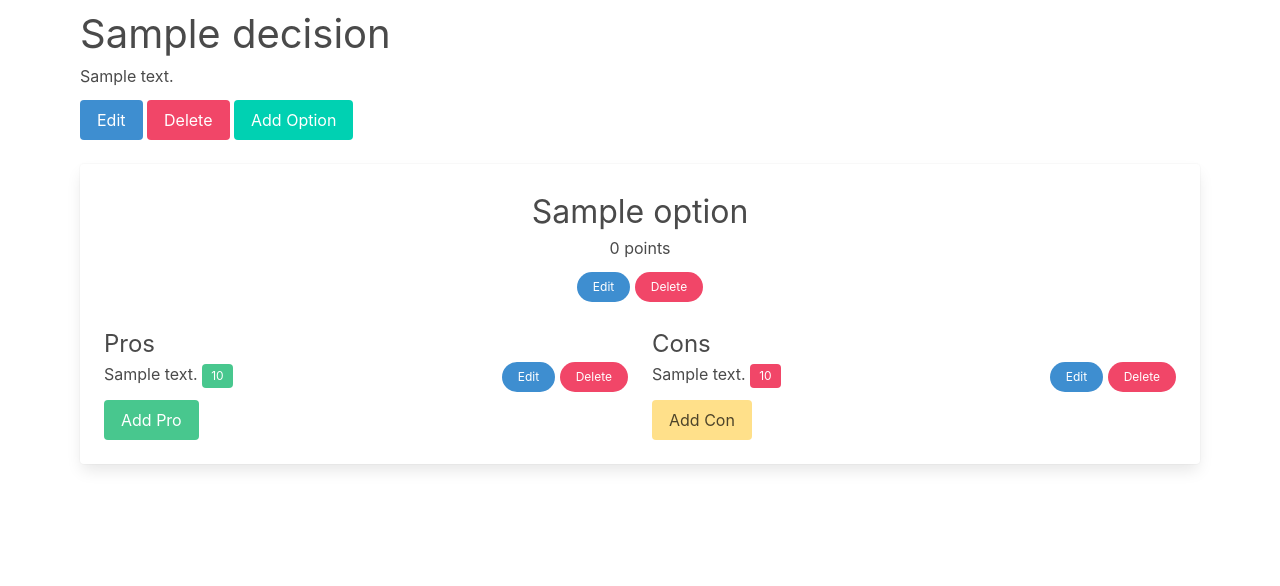
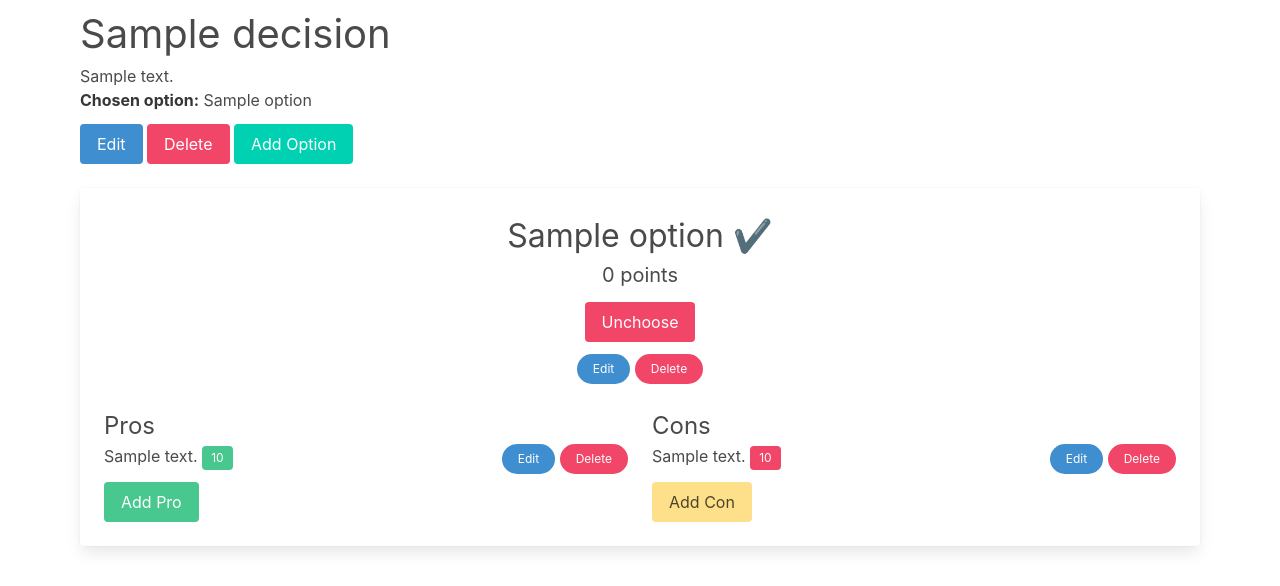
Before and after one commit to bgaudino/procon, a Django app: page /decisions/1/ in a window 1280 px wide. Shown: the part 52-638 px from the top of the page. Run offline with Django 4.2, Linux system fonts and the light colour scheme; a user stored in the database is signed in; tables that the repository leaves empty hold one stand-in row (values such as "Sample post"); parts of the project's set-up code (start-up, migrations or seed data) failed here and were passed over.

Commit message:
Add choose and unchoose feature

```diff
--- /dev/null
+++ b/core/utils.py
@@ -0,0 +1,5 @@
+def get_object_or_none(model, **kwargs):
+    try:
+        return model.objects.get(**kwargs)
+    except model.DoesNotExist:
+        return None
--- a/decisions/urls.py
+++ b/decisions/urls.py
@@ -19,6 +19,7 @@ urlpatterns = [
         views.OptionDeleteView.as_view(),
         name="options_delete",
     ),
+    path("options/<int:pk>/choose/", views.OptionChooseView.as_view(), name="options_choose"),
     path("pros/create/", views.NewProView.as_view(), name="pros_create"),
     path("cons/create/", views.NewConView.as_view(), name="cons_create"),
     path("pros/<int:pk>/delete/", views.ProDeleteView.as_view(), name="pros_delete"),
--- a/decisions/views.py
+++ b/decisions/views.py
@@ -1,10 +1,12 @@
 from django.shortcuts import get_object_or_404, render
 from django.urls import reverse
-from django.views import generic
+from django.views import generic, View
+from django.http import HttpResponseRedirect, Http404
 
 from .models import Decision, Option, Pro, Con
 from .forms import DecisionForm, OptionForm, ProForm, ConForm
 from core.views import ProtectedView
+from core.utils import get_object_or_none
 
 
 class DecisionView(ProtectedView, generic.ListView):
@@ -18,7 +20,7 @@ class DecisionView(ProtectedView, generic.ListView):
         if user.is_authenticated:
             return (
                 Decision.objects.filter(user=user)
-                .prefetch_related("options", "options__pros", "options__cons")
+                .exclude(options__is_chosen=True)
                 .order_by("-created_at")
             )
         return Decision.objects.none()
@@ -40,6 +42,7 @@ class DecisionDetailView(ProtectedView, generic.DetailView):
 
     def get_context_data(self, **kwargs):
         context = super().get_context_data(**kwargs)
+        context["chosen_option"] = get_object_or_none(Option, decision=self.object, is_chosen=True)
         context["option_form"] = OptionForm()
         context["pro_form"] = ProForm()
         context["con_form"] = ConForm()
@@ -173,3 +176,18 @@ class ConUpdateView(ProtectedView, generic.UpdateView):
             "decisions:cons_update", kwargs={"pk": self.object.pk}
         )
         return context
+
+
+class OptionChooseView(ProtectedView, View):
+    def post(self, request, pk):
+        data = request.POST
+        try:
+            option = Option.objects.get(pk=pk, decision__user=request.user)
+        except Option.DoesNotExist:
+            raise Http404
+        if data["is_chosen"] == "true":
+            option.choose()
+        elif data["is_chosen"] == "false":
+            option.is_chosen = False
+            option.save()
+        return HttpResponseRedirect(option.decision.get_absolute_url())
--- a/templates/decisions/detail.html
+++ b/templates/decisions/detail.html
@@ -4,6 +4,11 @@
 <div id="decision-info">
   <h1 class="is-size-2">{{ decision.title }}</h1>
   <p>{{ decision.description }}</p>
+  {% if chosen_option %}
+  <p class="is-size-6">
+    <strong>Chosen option:</strong> {{ chosen_option.title }}
+  </p>
+  {% endif %}
 </div>
 <div class="my-3">
   <a class="button is-info" href="{% url 'decisions:update' decision.id %}"
@@ -38,11 +43,27 @@
   {% for option in decision.options.all %}
   <li class="card p-5 my-5">
     <div class="mb-5 has-text-centered">
-      <h2 class="is-size-3">{{ option.title }}</h2>
-      <p class="is-size-6 mb-3">
+      <h2 class="is-size-3">
+        {{ option.title }}{% if option.is_chosen %} ✔️ {% endif %}
+      </h2>
+      <p class="is-size-5 mb-3">
         {% with score=option.get_score %} {{ score }} point{{ score|pluralize }}
         {% endwith %}
       </p>
+      <form
+        class="mb-3"
+        action="{% url 'decisions:options_choose' option.pk %}"
+        method="post"
+      >
+        {% csrf_token %} {% if option.is_chosen %}
+        <input type="hidden" name="is_chosen" value="false" />
+        <button type="submit" class="button is-danger">Unchoose</button>
+
+        {% else %}
+        <input type="hidden" name="is_chosen" value="true" />
+        <button type="submit" class="button is-primary">Choose</button>
+        {% endif %}
+      </form>
       <a
         class="button is-info is-small is-rounded"
         href="{% url 'decisions:options_update' option.pk %}"
```
